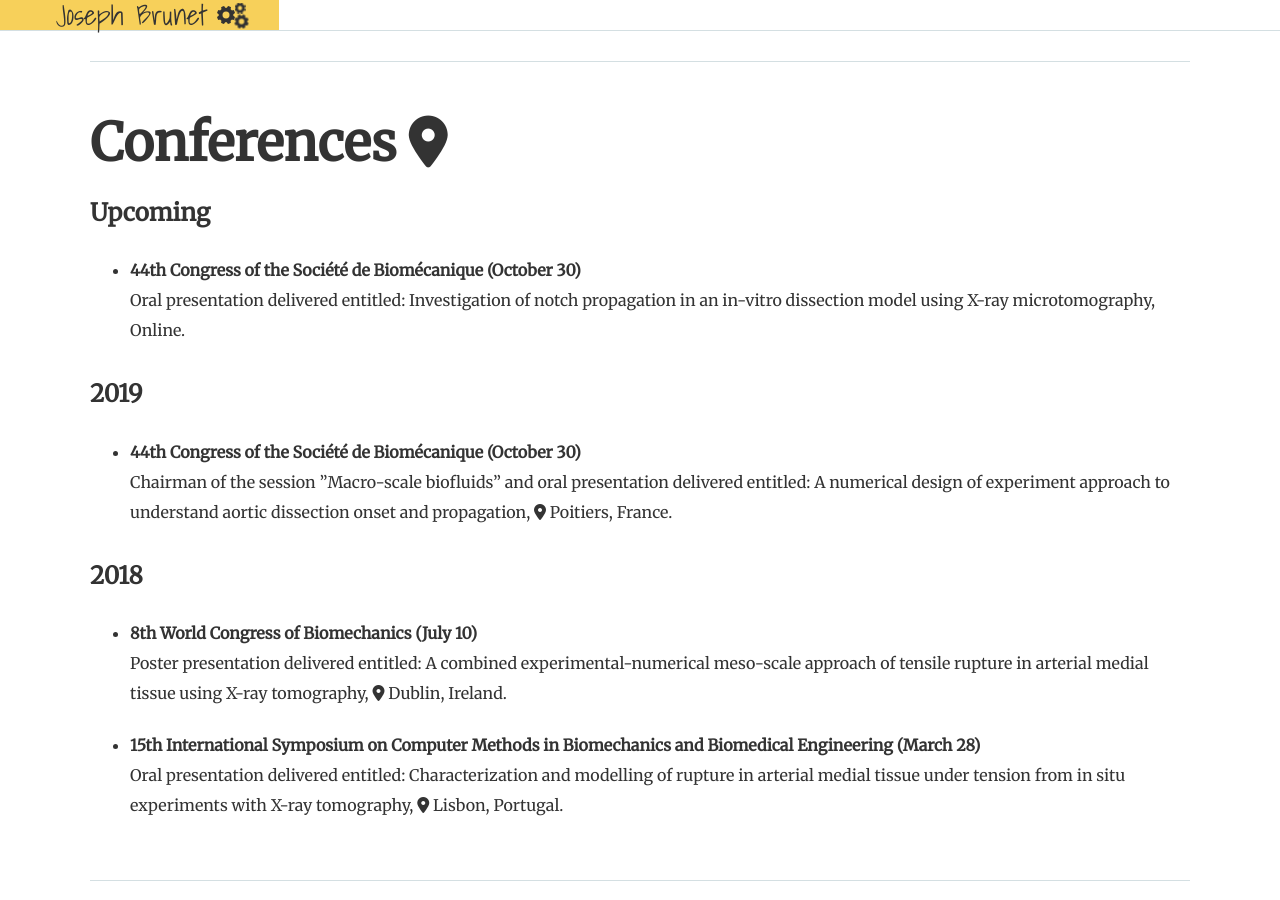
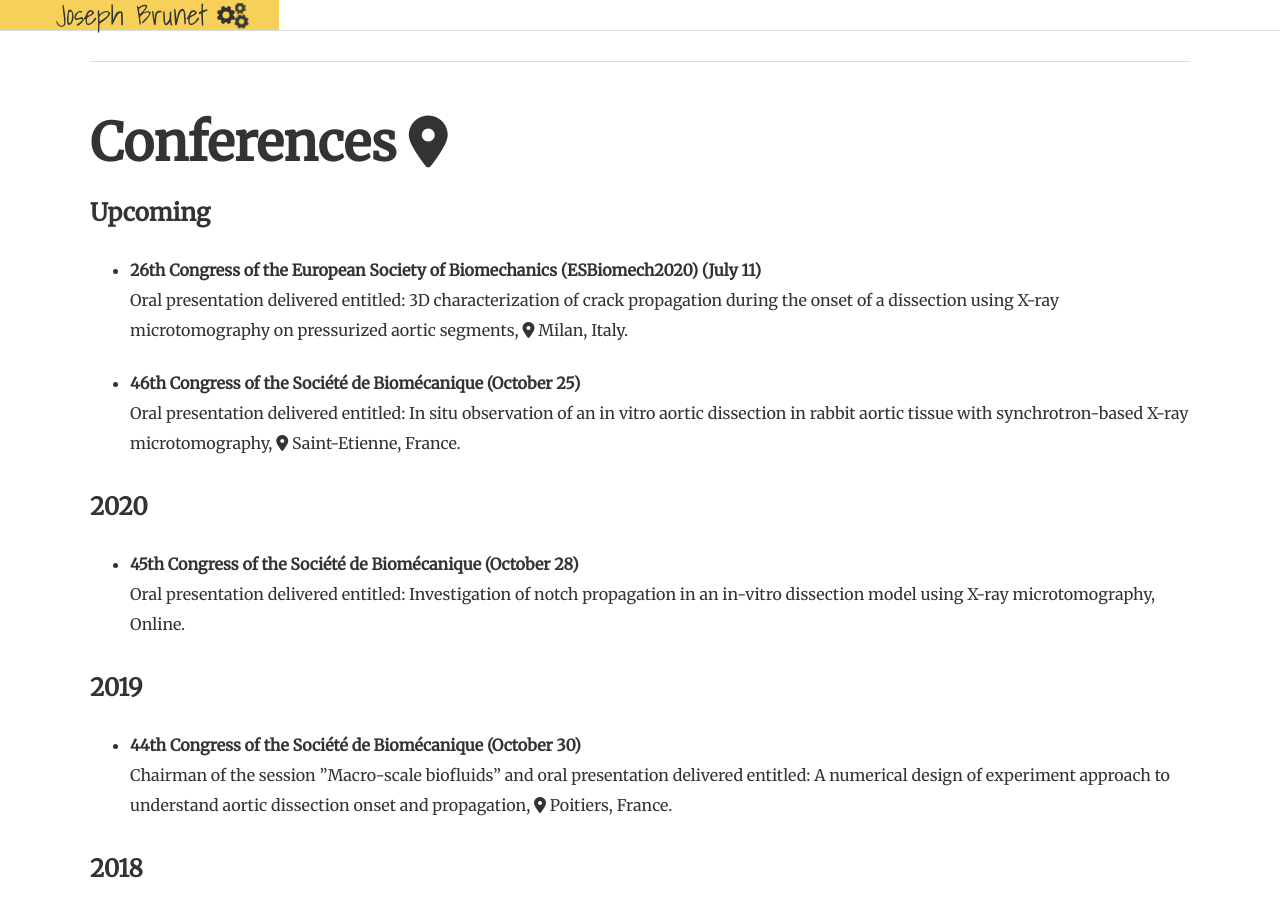
Before and after one commit to JosephBrunet/JosephBrunet.github.io, a Jekyll site: the page built from index.html, in a window 1280 px wide and 900 px high, scrolled down 1640 px. Built offline with Jekyll 4.4.1, drawn with Linux system fonts in a browser that asks for light colours; nearby versions of some CDN libraries; some web fonts are replaced; some of the changed text lies outside the part shown.

Commit message:
Update index.html

```diff
--- a/index.html
+++ b/index.html
@@ -122,11 +122,28 @@ permalink: /
 <section id="conference">
   <div class="">
     <h1>Conferences <i class="fas fa-map-marker-alt"></i></h1>
+
     <h4>Upcoming</h4>
     <ul>
       <li>
         <p>
-					<b>44th Congress of the Société de Biomécanique (October 30)</b> <br>
+					<b>26th Congress of the European Society of Biomechanics (ESBiomech2020) (July 11)</b> <br>
+          Oral presentation delivered entitled: 3D characterization of crack propagation during the onset of a dissection using X-ray microtomography on pressurized aortic segments, <a href="https://www.google.com/maps/place/Milan,+Metropolitan+City+of+Milan,+Italy/@45.4628328,9.1076928,12z/data=!3m1!4b1!4m5!3m4!1s0x4786c1493f1275e7:0x3cffcd13c6740e8d!8m2!3d45.4642035!4d9.189982" target="\_blank"> <i class="fas fa-map-marker-alt"></i> Milan, Italy</a>.
+        </p>
+      </li>
+      <li>
+        <p>
+					<b>46th Congress of the Société de Biomécanique (October 25)</b> <br>
+          Oral presentation delivered entitled: In situ observation of an in vitro aortic dissection in rabbit aortic tissue with synchrotron-based X-ray microtomography, <a href="https://www.google.com/maps/place/Saint-%C3%89tienne/@45.4242091,4.296425,12z/data=!3m1!4b1!4m5!3m4!1s0x47f5abff0dcfe415:0x631b2db87635756!8m2!3d45.439695!4d4.3871779" target="\_blank"> <i class="fas fa-map-marker-alt"></i> Saint-Etienne, France</a>.
+        </p>
+      </li>
+    </ul>
+
+    <h4>2020</h4>
+    <ul>
+      <li>
+        <p>
+					<b>45th Congress of the Société de Biomécanique (October 28)</b> <br>
           Oral presentation delivered entitled: Investigation of notch propagation in an in-vitro dissection model using X-ray microtomography, Online.
         </p>
       </li>
```
Also changed, not shown: other parts of index.html (+1 -1 lines).
